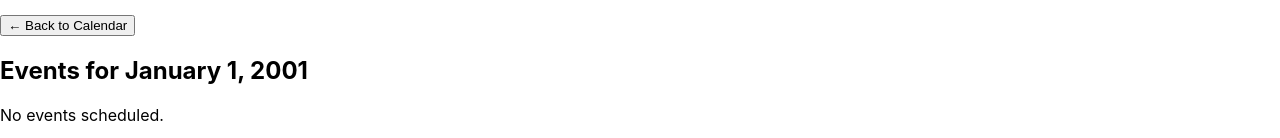
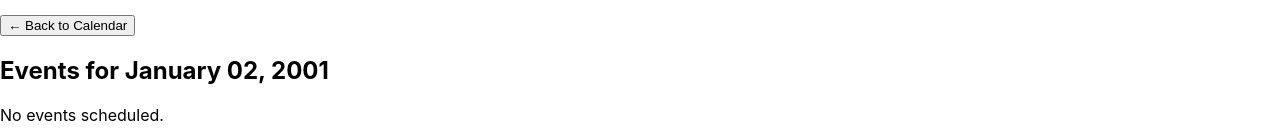
Before and after one commit to sashasagebd/calendar, a React (Create React App) app in the folder client/: page /day/1 in a window 1280 px wide. Shown: the part 3038-3176 px from the top of the page. Built offline with nearby package versions, Linux system fonts and the light colour scheme.

Commit message:
CalendarGrid and DayScreen changes to ensure dates match

```diff
--- a/client/src/components/CalendarGrid/CalendarGrid.js
+++ b/client/src/components/CalendarGrid/CalendarGrid.js
@@ -46,7 +46,7 @@ const CalendarGrid = () => {
           <Link
             key={index}
             to={`/day/${format(day, "yyyy-MM-dd")}`}
-            className={`calendar__day ${format(day, "MM") === format(monthStart, "MM") ? "calendar__day--current" : "calendar__day--other"}`}
+            className={`calendar-day ${format(day, "MM") === format(monthStart, "MM") ? "calendar-day--current" : "calendar-day--other"}`}
           >
             {format(day, "d")}
           </Link>
--- a/client/src/components/DayScreen/DayScreen.js
+++ b/client/src/components/DayScreen/DayScreen.js
@@ -1,20 +1,25 @@
 
 import { useParams, useNavigate } from "react-router-dom";
-import { format } from "date-fns";
+import {
+  format,
+  addDays,
+ } from "date-fns";
 
 const DayScreen = () => {
   const { date } = useParams(); // Get date from URL
-  const navigate = useNavigate(); // Used to navigate programmatically
+  const navigate = useNavigate(); // navigation function
 
-  // Convert the date from string format to Date object
-  const selectedDate = new Date(date);
+  let selectedDate = date;
+  selectedDate = addDays(selectedDate, 1); //increment day by 1 since was one off before
+
+  const formattedDate = format(selectedDate, 'MMMM dd, yyyy');
 
   return (
     <div className="day-screen">
-      <button onClick={() => navigate("/")} className="day-screen__back-button">
+      <button onClick={() => navigate("/")} className="back-to-calendar-button">
         ← Back to Calendar
       </button>
-      <h2 className="day-screen-title">Events for {format(selectedDate, "MMMM d, yyyy")}</h2>
+      <h2 className="day-screen-title">Events for {formattedDate}</h2>
       <div className="day-screen-content">
         {/* Placeholder for events */}
         <p className="day-screen-no-events">No events scheduled.</p>
```
Also changed, not shown: 2 other files (tests, documents, lock files or other folders).
